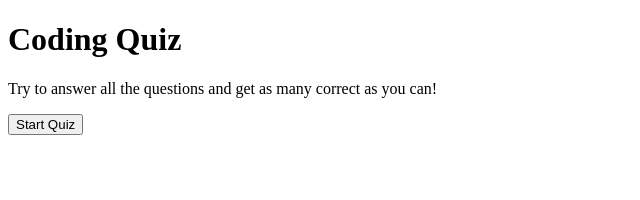
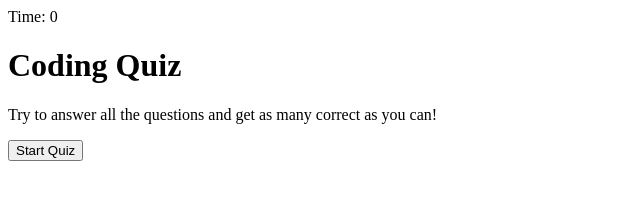
Before and after one commit to Rafael-Chavez/Code-Quiz, a plain HTML site: page index.html in a window 1280 px wide. Shown: the whole page, without its empty margins (0-640 px from the left). Drawn offline with Linux system fonts and the light colour scheme.

Commit message:
added a timer

```diff
--- a/index.html
+++ b/index.html
@@ -13,6 +13,7 @@
        <div class="scoreCount">
 
        </div>
+       <div class= "timer">Time: <span id="time">0</span></div>
 
 
        <div class="wrapper">
--- a/questions.js
+++ b/questions.js
@@ -36,4 +36,4 @@ var questions = [
         choices: ["three", "rock", "paper", "scissors"],
         answer: "three"
     },
-]
+];
```
